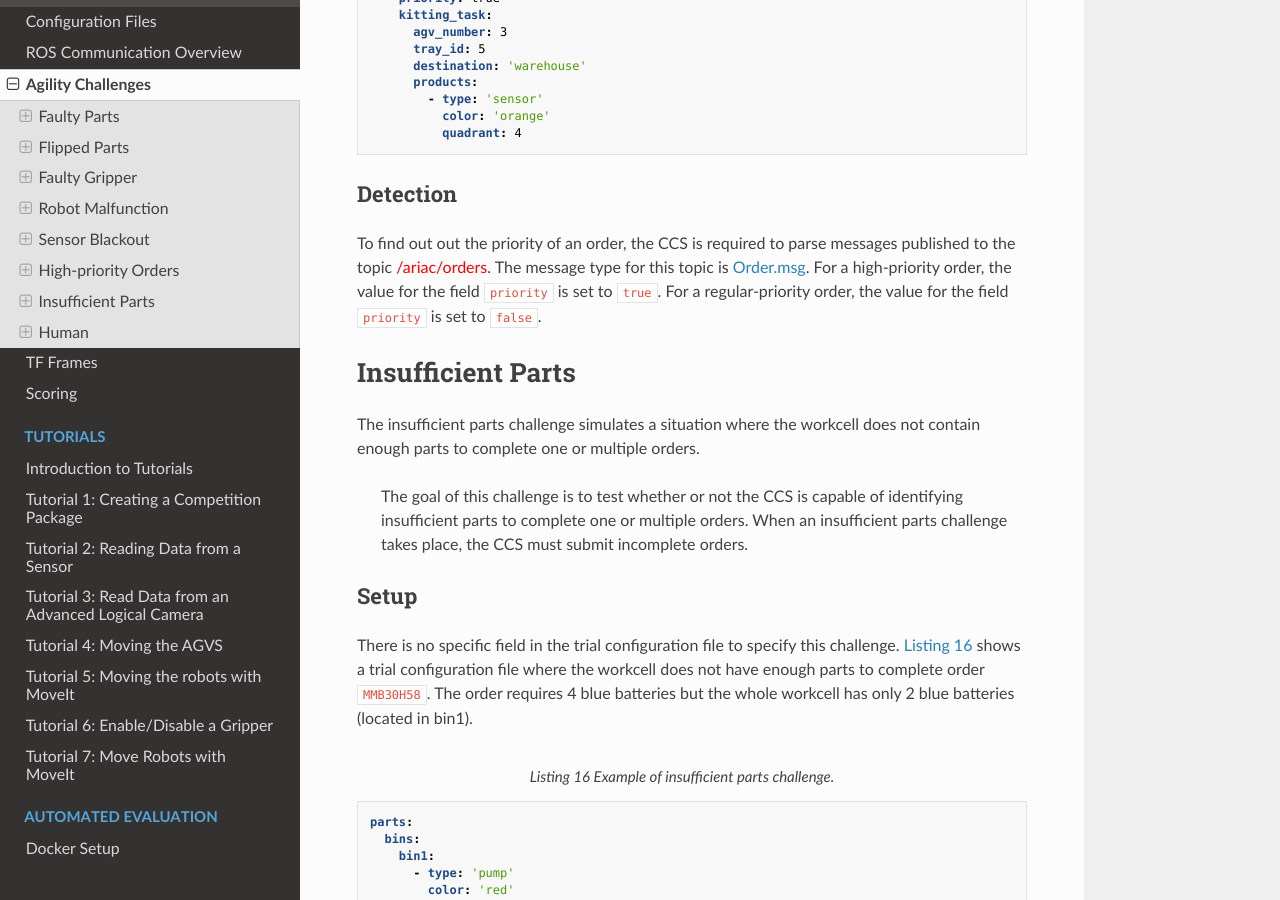
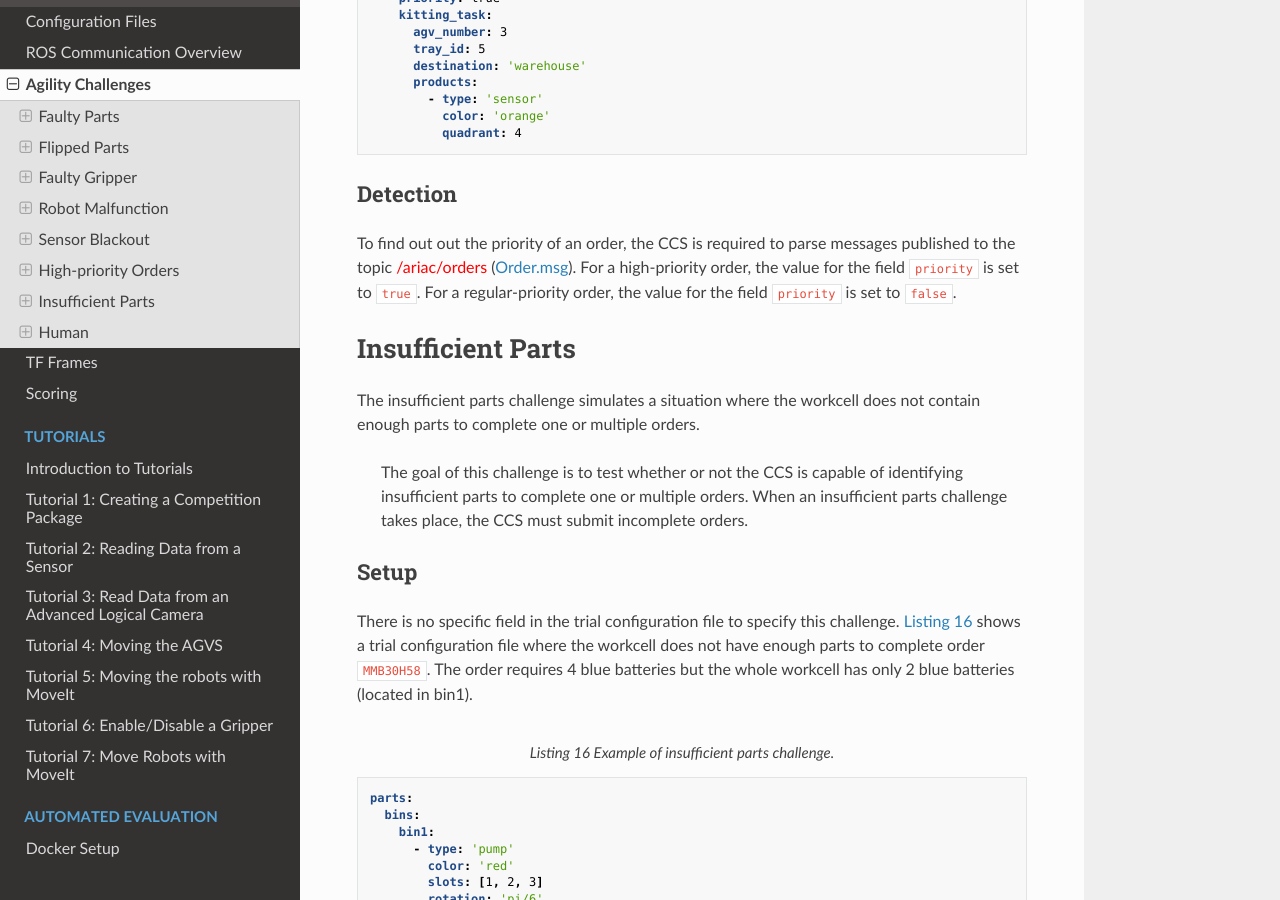
Before and after one commit to usnistgov/ARIAC, a Sphinx documentation site: the page built from docs/competition/challenges.rst, in a window 1280 px wide and 900 px high, scrolled down 7829 px. Built offline with Sphinx 7.4.7 and the Read the Docs theme 2.0.0, drawn with Linux system fonts in a browser that asks for light colours.

Commit message:
communications

```diff
--- a/docs/competition/challenges.rst
+++ b/docs/competition/challenges.rst
@@ -378,7 +378,7 @@ Detection
 -------------------------------
 
 
-To find out out the priority of an order, the CCS is required to parse messages published to the topic :red:`/ariac/orders`. The message type for this topic is `Order.msg <https://github.com/usnistgov/ARIAC/blob/ariac2023/ariac_msgs/msg/Order.msg>`_. For a high-priority order, the value for the field ``priority`` is set to ``true``. For a regular-priority order, the value for the field ``priority`` is set to ``false``.
+To find out out the priority of an order, the CCS is required to parse messages published to the topic :red:`/ariac/orders` (`Order.msg <https://github.com/usnistgov/ARIAC/blob/ariac2023/ariac_msgs/msg/Order.msg>`_). For a high-priority order, the value for the field ``priority`` is set to ``true``. For a regular-priority order, the value for the field ``priority`` is set to ``false``.
 
 
 
```
